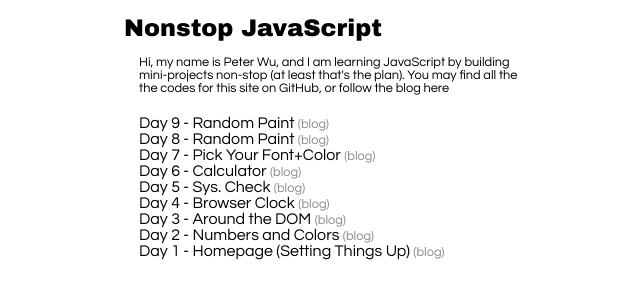
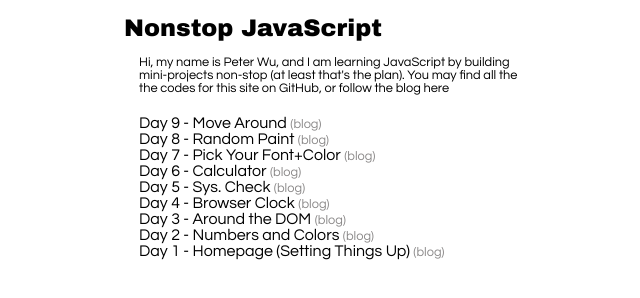
Before and after one commit to peianwu/peianwu, a website: page public/index.html in a window 1280 px wide. Shown: the full height of the page, 136-776 px from the left. Drawn offline with Linux system fonts and the light colour scheme.

Commit message:
fixed project name

```diff
--- a/public/index.html
+++ b/public/index.html
@@ -13,7 +13,7 @@
 			<div class="title"><h2>Nonstop JavaScript<h2></div>
 			<div class="about">Hi, my name is Peter Wu, and I am learning JavaScript by building mini-projects non-stop (at least that's the plan). You may find all the the codes for this site on <a href="https://github.com/peianwu/peianwu">GitHub</a>, or follow the blog <a href="http://blog.peianwu.com">here</a></div>
 			<div class="projects">
-				<div>Day 9 - <a href="static/move.html">Random Paint</a> <span class="blog-link">(<a href="http://blog.peianwu.com/2013/10/day-9.html">blog</a>)</span></div>
+				<div>Day 9 - <a href="static/move.html">Move Around</a> <span class="blog-link">(<a href="http://blog.peianwu.com/2013/10/day-9.html">blog</a>)</span></div>
 				<div>Day 8 - <a href="static/random_draw.html">Random Paint</a> <span class="blog-link">(<a href="http://blog.peianwu.com/2013/10/day-8.html">blog</a>)</span></div>
 				<div>Day 7 - <a href="static/color_font_selector.html">Pick Your Font+Color</a> <span class="blog-link">(<a href="http://blog.peianwu.com/2013/10/day-7.html">blog</a>)</span></div>
 				<div>Day 6 - <a href="static/calculator.html">Calculator</a> <span class="blog-link">(<a href="http://blog.peianwu.com/2013/10/day-6.html">blog</a>)</span></div>
```
